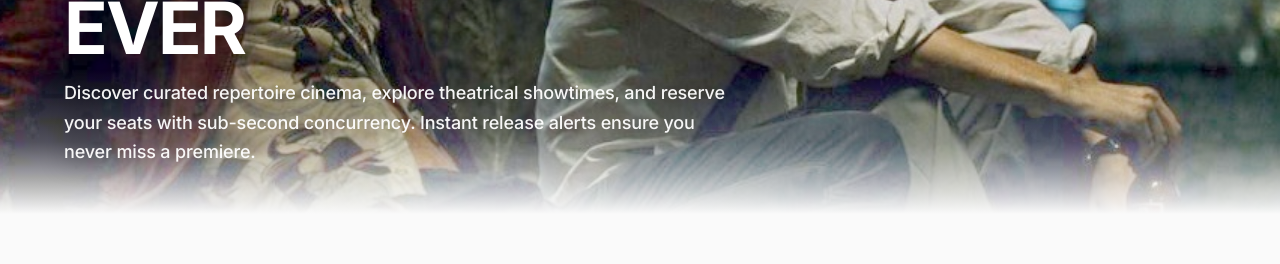
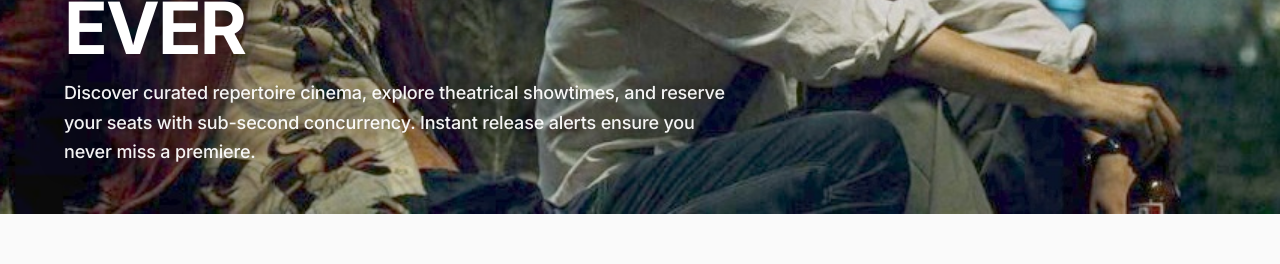
Before and after one commit to Gowtham0810-hype/Show-Time, a React (Vite) app in the folder frontend/: page / in a window 1280 px wide. Shown: the part 426-690 px from the top of the page. Built offline with nearby package versions, Linux system fonts and the light colour scheme; no server answers.

Commit message:
style(hero): remove bottom gradient fade overlay

```diff
--- a/frontend/src/pages/HomePage.tsx
+++ b/frontend/src/pages/HomePage.tsx
@@ -36,9 +36,6 @@ export const HomePage: React.FC<HomePageProps> = ({
           className="absolute inset-0 bg-cover bg-center md:bg-[center_top_20%] bg-no-repeat"
           style={{ backgroundImage: `url('/fightclub-hero.jpg')` }}
         />
-
-        {/* Soft Bottom Gradient Fade into Catalogue */}
-        <div className="absolute bottom-0 inset-x-0 h-28 sm:h-36 bg-gradient-to-t from-[#fafafa] via-[#fafafa]/30 to-transparent pointer-events-none" />
 
         {/* Hero Content Overlay */}
         <div className="relative z-10 px-6 sm:px-12 md:px-16 pb-8 sm:pb-12 max-w-4xl text-left pointer-events-auto">
```
